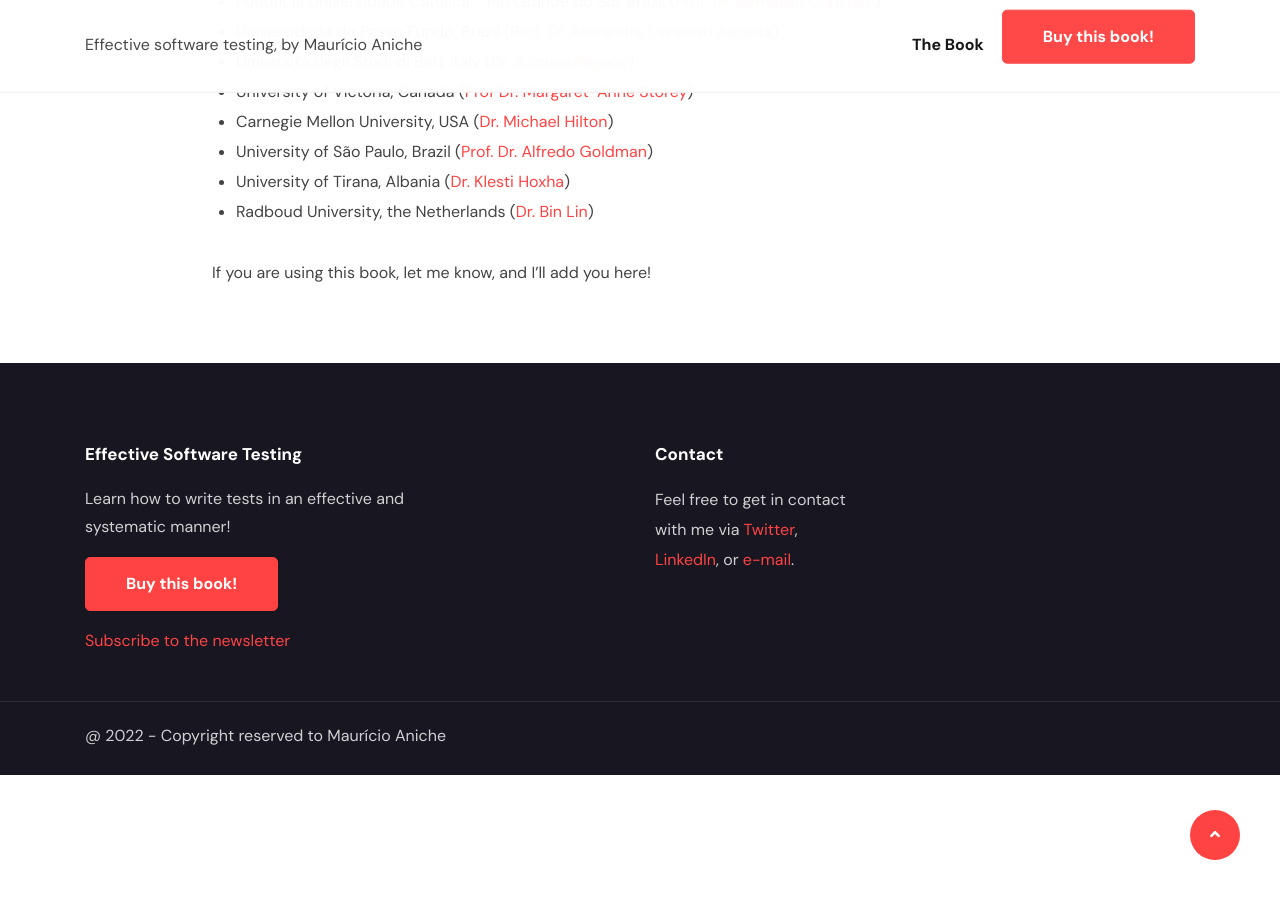
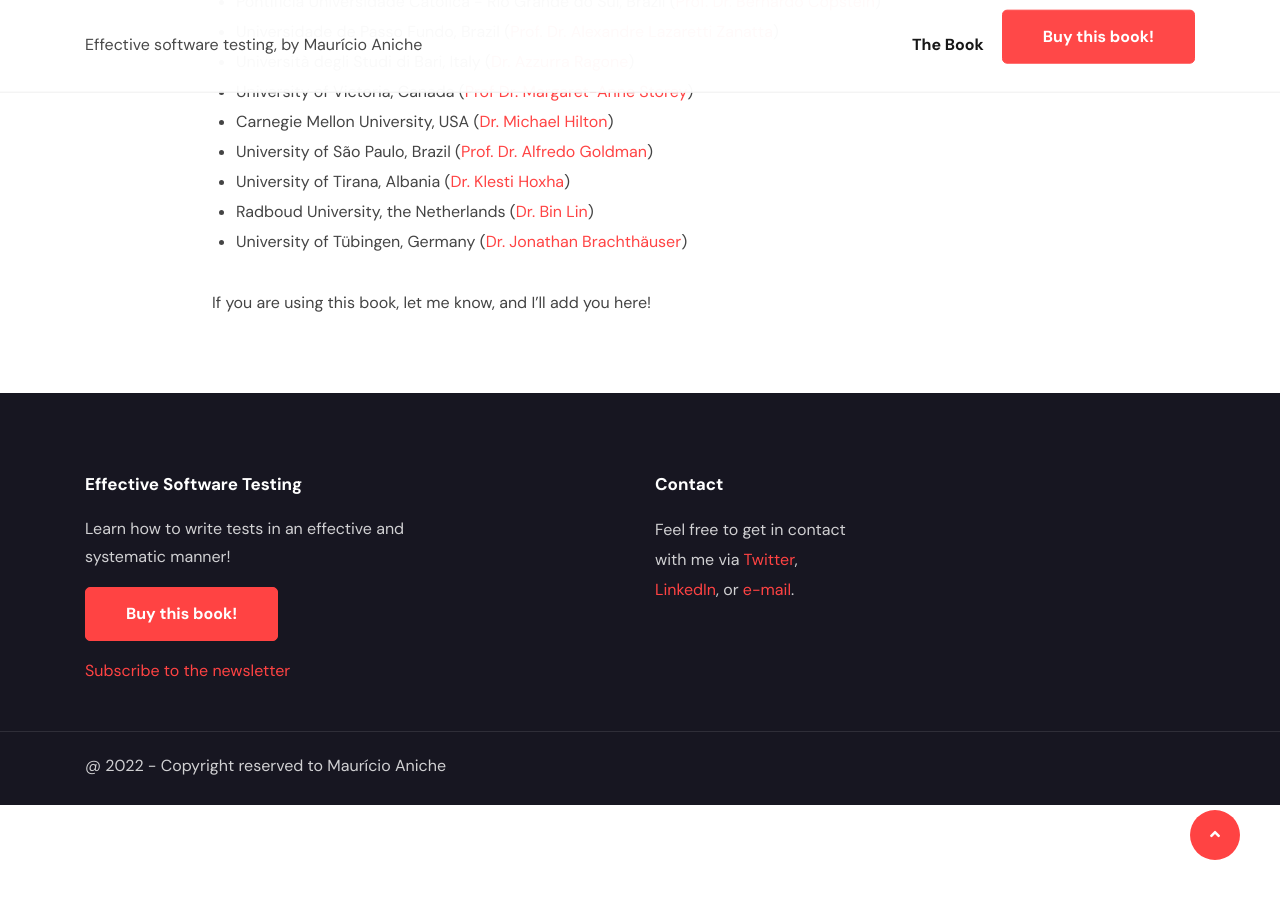
Before and after one commit to effective-software-testing/website, a Jekyll site: the page built from teachers.md, in a window 1280 px wide and 900 px high, scrolled down 773 px. Built offline with Jekyll 4.4.1, drawn with Linux system fonts in a browser that asks for light colours; comment, search, counter and statistics services are not loaded; before the commit the page ends 1643 px from its top, so only the background shows below that.

Commit message:
uni of tubingen

```diff
--- a/teachers.md
+++ b/teachers.md
@@ -28,5 +28,6 @@
 * University of São Paulo, Brazil ([Prof. Dr. Alfredo Goldman](https://www.ime.usp.br/~gold/new/))
 * University of Tirana, Albania ([Dr. Klesti Hoxha](https://klestihoxha.al))
 * Radboud University, the Netherlands ([Dr. Bin Lin](https://binlin.info/))
+* University of Tübingen, Germany ([Dr. Jonathan Brachthäuser](https://se.cs.uni-tuebingen.de/group/))
 
 If you are using this book, let me know, and I'll add you here!
```
